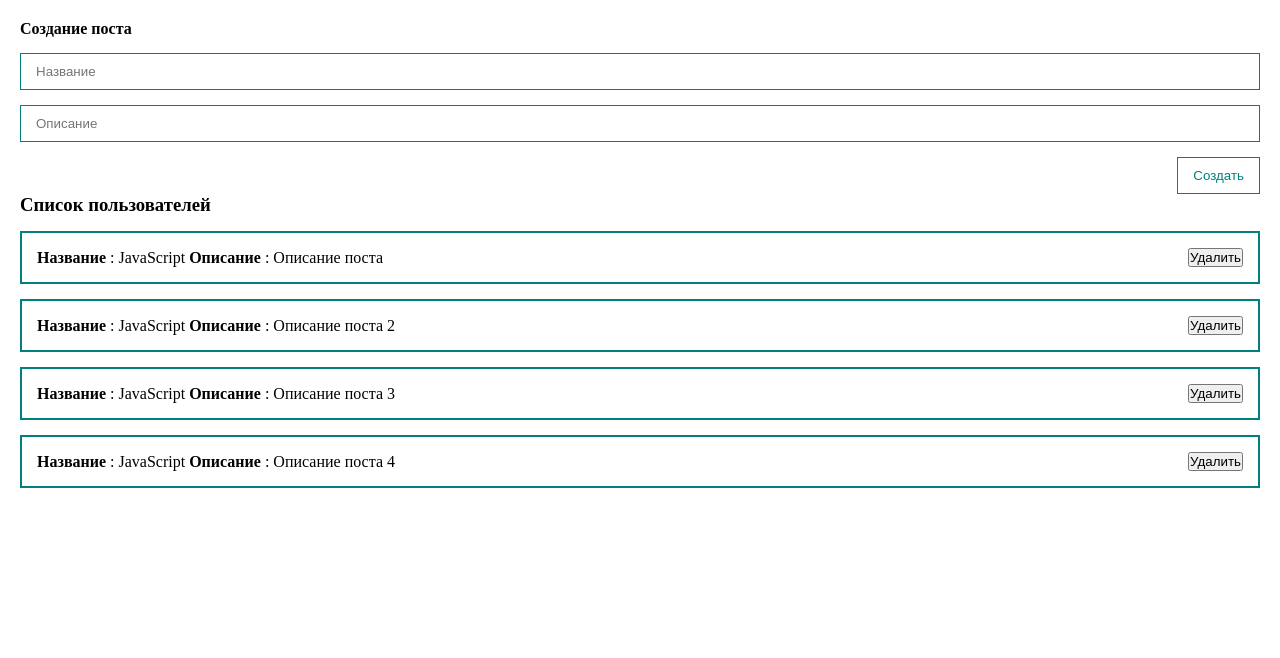
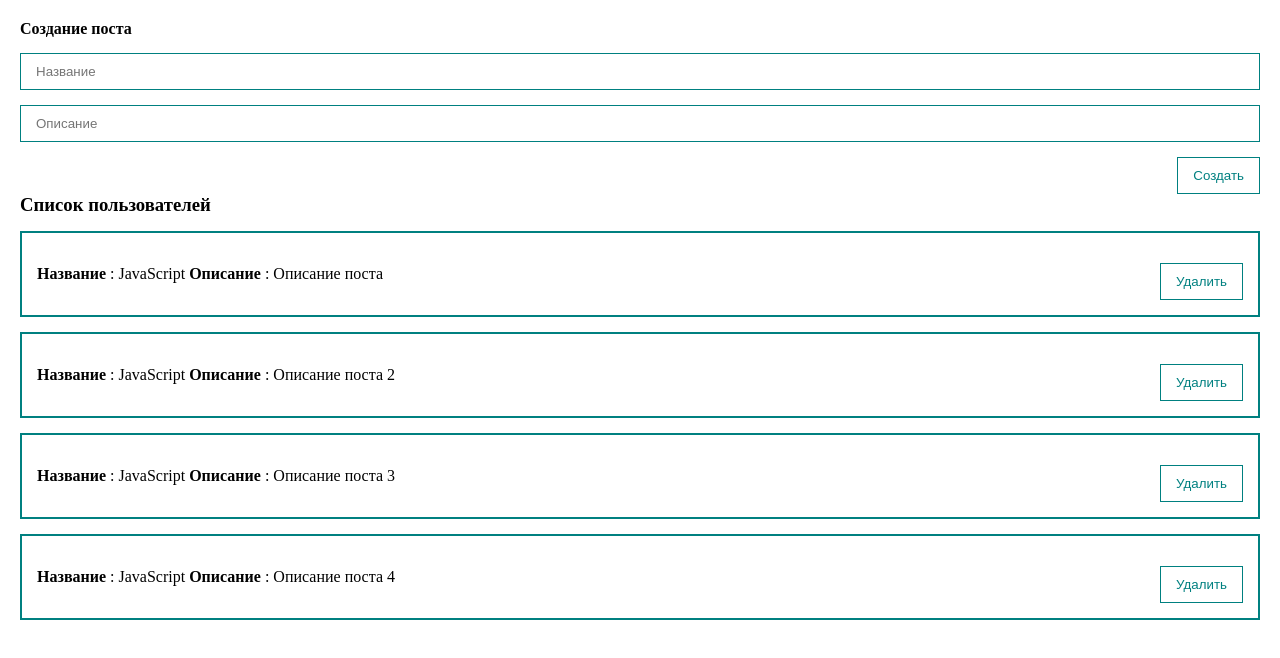
Before and after one commit to Chiga754/vue-start, a Vue app: page / in a window 1280 px wide. Shown: the top 658 px of the page. Built offline with nearby package versions, Linux system fonts and the light colour scheme.

Commit message:
Создана директория для UI компонентов. Дабвлена кнопка

```diff
--- a/src/components/PostForm.vue
+++ b/src/components/PostForm.vue
@@ -3,12 +3,20 @@
         <h4>Создание поста</h4>
         <input v-model="post.title" class="input" type="text" placeholder="Название">
         <input v-model="post.body" class="input" type="text" placeholder="Описание">
-        <button class="btn" @click="createPost">Создать</button>
+        <my-button
+            class="btn"
+            style="align-self: flex-end;"
+            @click="createPost"
+        >
+            Создать
+        </my-button>
     </form>
 </template>
 
 <script>
+import MyButton from './UI/MyButton.vue';
 export default {
+  components: { MyButton },
     data() {
         return {
             post: {
@@ -41,12 +49,5 @@
         padding: 10px 15px;
         margin-top: 15px;
     }
-    .btn {
-        margin-top: 15px;
-        align-self: flex-end;
-        padding: 10px 15px;
-        background: none;
-        color: teal;
-        border: 1px solid teal;
-    }
+
 </style>
--- a/src/components/PostItem.vue
+++ b/src/components/PostItem.vue
@@ -5,14 +5,16 @@
             <strong>Описание</strong> : {{post.body}}
         </div>
         <div class="post__btns">
-            <button>Удалить</button>
+            <my-button>Удалить</my-button>
         </div>
 
     </div>
 </template>
 
 <script>
+import MyButton from './UI/MyButton.vue'
 export default {
+  components: { MyButton },
     props: {
         post: {Object,
         required: true
--- /dev/null
+++ b/src/components/UI/MyButton.vue
@@ -0,0 +1,22 @@
+<template>
+    <button class="btn">
+        <slot></slot>
+    </button>
+</template>
+
+<script>
+export default {
+
+}
+</script>
+
+<style>
+.btn {
+        margin-top: 15px;
+        padding: 10px 15px;
+        background: none;
+        color: teal;
+        border: 1px solid teal;
+        cursor: pointer;
+    }
+</style>
```
